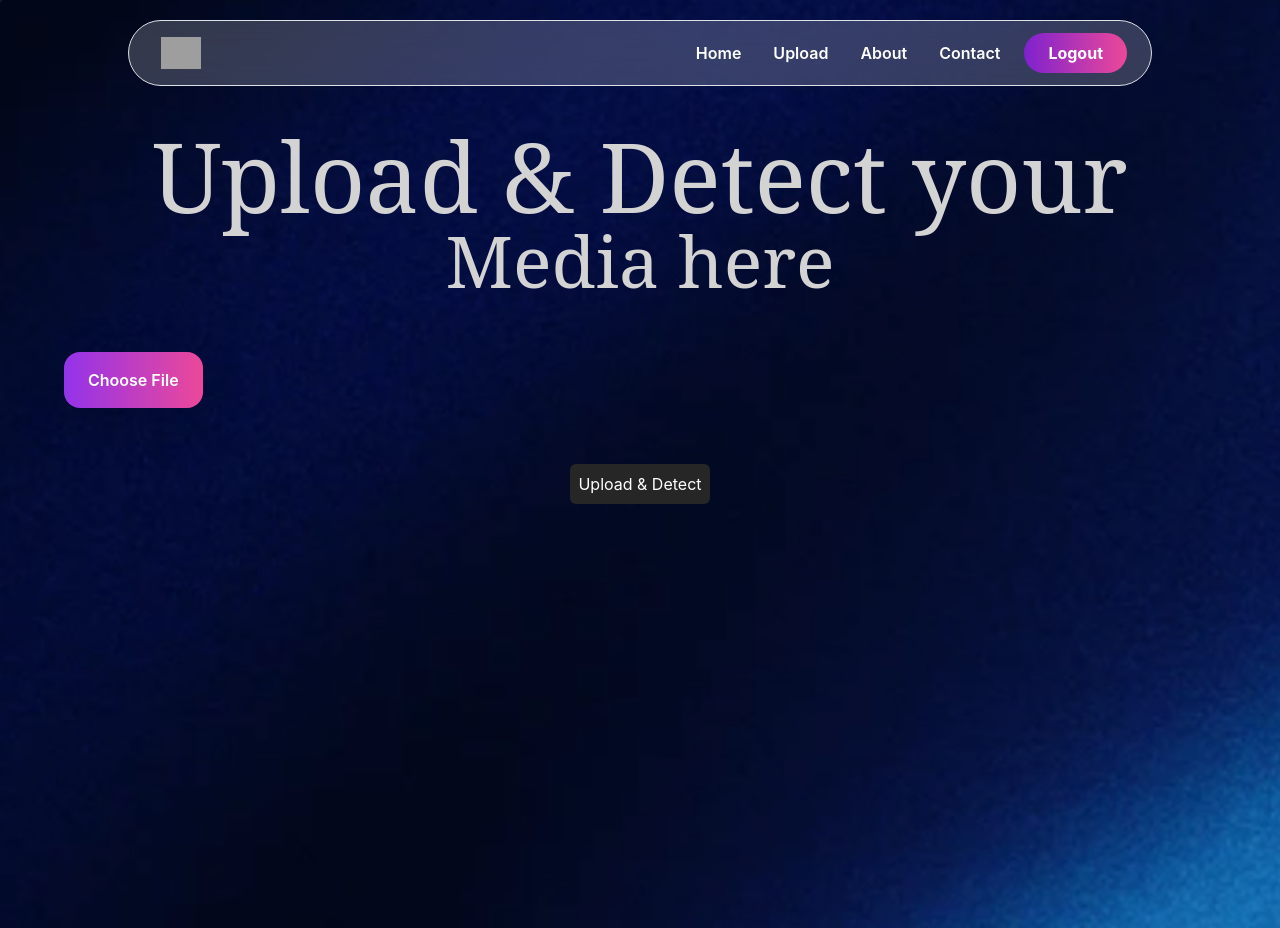
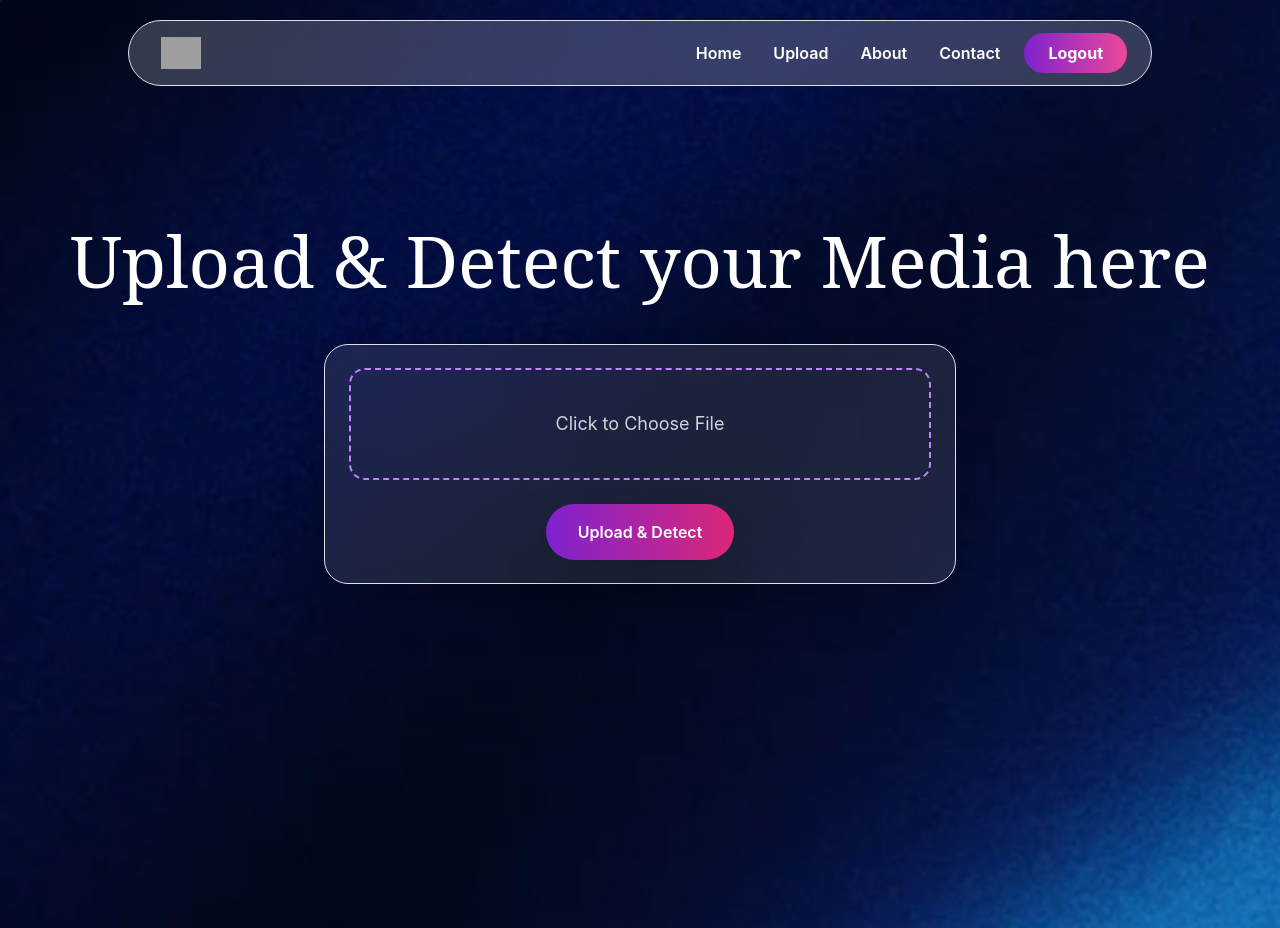
Before and after one commit to vyakhyaagoyal/ai-media-detection, a React (Vite) app: page /upload in a window 1280 px wide. Built offline with nearby package versions, Linux system fonts and the light colour scheme; sample sign-in values are in the browser's storage; grey boxes are pictures that could not be loaded; the HTML template or start-up script is replaced by a standard one; a web font is replaced by a local one.

Commit message:
fixed uploadmedia page

```diff
--- a/src/components/About.jsx
+++ b/src/components/About.jsx
@@ -6,7 +6,7 @@ const About = () => {
 
       {/* 1st card */}
 
-      <section id='about' className='h-screen w-full bg-blue-950 rounded-3xl sticky top-3 scroll-mt-20'>
+      <section id='about' className='h-screen w-full bg-blue-950 rounded-3xl sticky top-3 scroll-mt-24'>
         <h1 className='text-8xl flex items-center justify-center mt-24'
         style={{
           fontFamily: '"Patua One", "serif"',
--- a/src/components/UploadMedia.jsx
+++ b/src/components/UploadMedia.jsx
@@ -1,14 +1,134 @@
-import React, { useState, useRef } from 'react'
-import axios from 'axios';
-import Toast from './Toast';
+// import React, { useState, useRef } from 'react'
+// import axios from 'axios';
+// import Toast from './Toast';
+
+// const UploadMedia = () => {
+//     const host = "http://localhost:5000";
+//     const [file, setFile] = useState(null);
+//     const [loading, setLoading] = useState(false);
+//     const [result, setResult] = useState(null); //final detection result
+//     const [showToast, setShowToast] = useState("");
+//     const [hovered,setHovered]=useState(false);
+//     const fileInputRef = useRef(null);
+
+//     const handleUpload = async (e) => {
+//         e.preventDefault();
+//         setLoading(true);
+//         setResult(null);
+
+//         if (!file) {
+//             setShowToast("Please select a file to upload");
+//             setTimeout(() => setShowToast(""), 3000);
+
+//             setLoading(false);
+//             return;
+//         }
+
+//         try {
+//             const formData = new FormData();
+//             formData.append('media', file);
+
+//             const uploadRes = await axios.post(`${host}/api/uploads/upload`, formData,
+//                 { headers: { "Content-Type": "multipart/form-data" } });
+
+//             const uploadedURL = uploadRes.data.url;
+//             console.log("successful! cloudinary url:", uploadedURL, "data:", uploadRes.data);
+//             setResult(uploadRes.data);
+
+//             const detectRes = await axios.post(`${host}/api/detect`, { filePath: uploadedURL });
+
+//             console.log("Detection result:", detectRes.data);
+//             setResult(detectRes.data);
+
+//             setFile(null);
+//             if (fileInputRef.current) fileInputRef.current.value = ""; // Clear input
+//         }
+//         catch (error) {
+//             console.error("error", error);
+//         }
+//         finally {
+//             setLoading(false);
+//             setFile(null); // Clear state
+//             if (fileInputRef.current) fileInputRef.current.value = ""; // Clear input
+//         }
+//     }
+
+//     return (
+//         <div className='h-screen'>
+//             <h1 className='text-8xl mt-28 text-center'
+//                 style={{
+//                     fontFamily: '"Patua One", "serif"',
+//                     fontWeight: 300,
+//                     fontStyle: "normal",
+//                     fontSize: "6rem",
+//                     color: "lightgray"
+//                 }}
+//             >Upload & Detect your <span className='block text-7xl'>Media here</span></h1>
+//             <form onSubmit={handleUpload} className='m-5 p-2'>
+//                 {/* <input type='file' accept='image/*,video/*' ref={fileInputRef} onChange={(e) => {
+//                     setFile(e.target.files[0]);
+//                 }} /> */}
+//                 <label className="cursor-pointer px-6 py-3 bg-gradient-to-r from-purple-600 to-pink-500
+//                   text-white font-semibold rounded-2xl shadow-lg hover:scale-105 transition items-center justify-center">
+//                     Choose File
+//                     <input type="file" hidden onChange={(e) => {
+//                         setFile(e.target.files[0]);
+//                     }} />
+//                 </label>
+
+//                 {/* selected file */}
+//                 <div className='flex flex-col text-center m-2'>
+//                     {file && (
+//                         <p className='text-white'>Selected file: {file.name}</p>
+//                     )}
+//                 </div>
+
+//                 {/* Upload and detect button */}
+//                 <div className='text-center m-5'>
+//                 <button className='bg-neutral-800 text-white p-3 rounded-xl hover:scale-105 transition' type='submit'>Upload & Detect</button>
+//                 </div>
+//             </form>
+
+//             <div className='mt-5'>
+//                 {loading && (
+//                     <p>Detecting... please wait for results</p>
+//                 )}
+//             </div>
+
+//             {/* for result */}
+//             {!loading && result && (
+//                 <div className='text-white'>
+//                     <h1>Detection Result:</h1>
+//                     <p><strong>Real Confidence:</strong> {result.real_confidence}%</p>
+//                     <p><strong>Fake Confidence:</strong> {result.fake_confidence}%</p>
+//                     <p><strong>Message:</strong> {result.message}</p>
+
+//                     {/* <div>
+//                         <h1 className='mt-8'>Image preview:</h1>
+//                         <img src={result.file} alt="Uploaded media preview" style={{ height: '400px', width: 'auto', marginTop: '10px' }}></img>
+//                     </div> */}
+//                 </div>
+//             )}
+
+//             {showToast && <Toast message={showToast} onClose={() => setShowToast("")} warning={"Alert!"} type="warning" />}
+//         </div>
+//     )
+// }
+
+
+// export default UploadMedia
+
+import React, { useState, useRef } from "react";
+import axios from "axios";
+import Toast from "./Toast";
+import { motion } from "framer-motion";
 
 const UploadMedia = () => {
     const host = "http://localhost:5000";
     const [file, setFile] = useState(null);
     const [loading, setLoading] = useState(false);
-    const [result, setResult] = useState(null); //final detection result
+    const [result, setResult] = useState(null);
     const [showToast, setShowToast] = useState("");
-    const [hovered,setHovered]=useState(false);
     const fileInputRef = useRef(null);
 
     const handleUpload = async (e) => {
@@ -26,94 +146,133 @@ const UploadMedia = () => {
 
         try {
             const formData = new FormData();
-            formData.append('media', file);
+            formData.append("media", file);
 
-            const uploadRes = await axios.post(`${host}/api/uploads/upload`, formData,
-                { headers: { "Content-Type": "multipart/form-data" } });
+            const uploadRes = await axios.post(`${host}/api/uploads/upload`, formData, {
+                headers: { "Content-Type": "multipart/form-data" },
+            });
 
             const uploadedURL = uploadRes.data.url;
-            console.log("successful! cloudinary url:", uploadedURL, "data:", uploadRes.data);
-            setResult(uploadRes.data);
-
             const detectRes = await axios.post(`${host}/api/detect`, { filePath: uploadedURL });
 
-            console.log("Detection result:", detectRes.data);
             setResult(detectRes.data);
-
             setFile(null);
-            if (fileInputRef.current) fileInputRef.current.value = ""; // Clear input
+            if (fileInputRef.current) fileInputRef.current.value = "";
+        } catch (error) {
+            console.error("error", error);
+        } finally {
+            setLoading(false);
+            setFile(null);
+            if (fileInputRef.current) fileInputRef.current.value = "";
         }
-        catch (error) {
-            console.error("error", error);
-        }
-        finally {
-            setLoading(false);
-            setFile(null); // Clear state
-            if (fileInputRef.current) fileInputRef.current.value = ""; // Clear input
-        }
-    }
+    };
 
     return (
-        <div className='h-screen'>
-            <h1 className='text-8xl mt-28 text-center'
+        <div className="min-h-screen w-full flex flex-col items-center justify-start text-white overflow-y-auto">
+            {/* Header */}
+            <motion.h1
+                initial={{ opacity: 0, y: -50 }}
+                animate={{ opacity: 1, y: 0 }}
+                transition={{ duration: 0.7 }}
+                className="text-7xl font-extrabold mt-24 text-center text-white"
                 style={{
                     fontFamily: '"Patua One", "serif"',
                     fontWeight: 300,
                     fontStyle: "normal",
-                    fontSize: "6rem",
                     color: "lightgray"
                 }}
-            >Upload & Detect your <span className='block text-7xl'>Media here</span></h1>
-            <form onSubmit={handleUpload} className='m-5 p-2'>
-                {/* <input type='file' accept='image/*,video/*' ref={fileInputRef} onChange={(e) => {
-                    setFile(e.target.files[0]);
-                }} /> */}
-                <label className="cursor-pointer px-6 py-3 bg-gradient-to-r from-purple-600 to-pink-500
-                  text-white font-semibold rounded-2xl shadow-lg hover:scale-105 transition text-center">
-                    Choose File
-                    <input type="file" hidden onChange={(e) => {
-                        setFile(e.target.files[0]);
-                    }} />
+            >
+                Upload & Detect your Media here
+            </motion.h1>
+
+            {/* Upload Section */}
+            <motion.form
+                onSubmit={handleUpload}
+                className="mt-12 h-[30vh] w-[90%] md:w-[50%] bg-white/10 backdrop-blur-lg rounded-3xl p-4 shadow-2xl border border-white/20 flex flex-col items-center justify-center"
+                initial={{ scale: 0.9, opacity: 0 }}
+                animate={{ scale: 1, opacity: 1 }}
+                transition={{ duration: 0.5 }}
+            >
+                {/* Dropzone */}
+                <label
+                    className="w-full border-2 border-dashed border-purple-400 rounded-2xl p-10 cursor-pointer flex flex-col items-center justify-center hover:border-pink-400"
+                >
+                    <span className="text-lg text-gray-300 group-hover:text-white">
+                        {file ? "Selected: " + file.name : "Click to Choose File"}
+                    </span>
+                    <input
+                        type="file"
+                        hidden
+                        ref={fileInputRef}
+                        accept="image/*,video/*"
+                        onChange={(e) => setFile(e.target.files[0])}
+                    />
                 </label>
 
-                {/* selected file */}
-                <div className='flex flex-col text-center m-2'>
-                    {file && (
-                        <p className='text-white'>Selected file: {file.name}</p>
-                    )}
-                </div>
+                {/* Upload Button */}
+                <motion.button
+                    whileHover={{ scale: 1.05 }}
+                    whileTap={{ scale: 0.95 }}
+                    type="submit"
+                    disabled={loading}
+                    className="mt-4 px-8 py-3 bg-gradient-to-r from-purple-700 to-pink-600 rounded-full shadow-lg font-semibold text-white transition"
+                >
+                    {loading ? "Detecting..." : "Upload & Detect"}
+                </motion.button>
+            </motion.form>
 
-                {/* Upload and detect button */}
-                <div className='text-center m-5'>
-                <button className='bg-neutral-800 text-white p-2 rounded-md' type='submit'>Upload & Detect</button>
-                </div>
-            </form>
+            {/* Results */}
+            {!loading && result && (
+                <motion.div
+                    className="mt-4 w-[90%] md:w-[50%] bg-white/10 backdrop-blur-lg rounded-3xl p-8 shadow-2xl border border-white/20"
+                    initial={{ opacity: 0, y: 40 }}
+                    animate={{ opacity: 1, y: 0 }}
+                    transition={{ duration: 0.6 }}
+                >
+                    <h2 className="text-2xl font-bold mb-4">Detection Result</h2>
 
-            <div className='mt-5'>
-                {loading && (
-                    <p>Detecting... please wait for results</p>
-                )}
-            </div>
+                    {/* Confidence Bars */}
+                    <div className="mb-4">
+                        <p className="mb-1">Real Confidence</p>
+                        <div className="w-full h-3 border border-white rounded-full overflow-hidden">
+                        <motion.div
+                            initial={{ width: 0 }}
+                            animate={{ width: `${result.real_confidence}%` }}
+                            transition={{ duration: 1 }}
+                            className="h-3 bg-green-500 rounded-full"
+                        />
+                        </div>
+                        <span className="text-sm text-gray-300">{result.real_confidence}%</span>
+                    </div>
 
-            {/* for result */}
-            {!loading && result && (
-                <div>
-                    <h1>Detection Result:</h1>
-                    <p><strong>Real Confidence:</strong> {result.real_confidence}%</p>
-                    <p><strong>Fake Confidence:</strong> {result.fake_confidence}%</p>
-                    <p><strong>Message:</strong> {result.message}</p>
+                    <div className="mb-4">
+                        <p className="mb-1">Fake Confidence</p>
+                        <div className="w-full h-3 border border-white rounded-full overflow-hidden">
+                        <motion.div
+                            initial={{ width: 0 }}
+                            animate={{ width: `${result.fake_confidence}%` }}
+                            transition={{ duration: 1 }}
+                            className="h-3 bg-red-500 rounded-full"
+                        />
+                        </div>
+                        <span className="text-sm text-gray-300">{result.fake_confidence}%</span>
+                    </div>
 
-                    <div>
-                        <h1 className='mt-8'>Image preview:</h1>
-                        <img src={result.file} alt="Uploaded media preview" style={{ height: '400px', width: 'auto', marginTop: '10px' }}></img>
-                    </div>
-                </div>
+                    <p className="mt-4 text-lg font-medium">{result.message}</p>
+                </motion.div>
             )}
 
-            {showToast && <Toast message={showToast} onClose={() => setShowToast("")} warning={"Alert!"} type="warning" />}
+            {/* Toast */}
+            {showToast && (
+                <Toast
+                    message={showToast}
+                    onClose={() => setShowToast("")}
+                    warning={"Alert!"}
+                    type="warning"
+                />
+            )}
         </div>
-    )
-}
+    );
+};
 
-
-export default UploadMedia
+export default UploadMedia;
```
